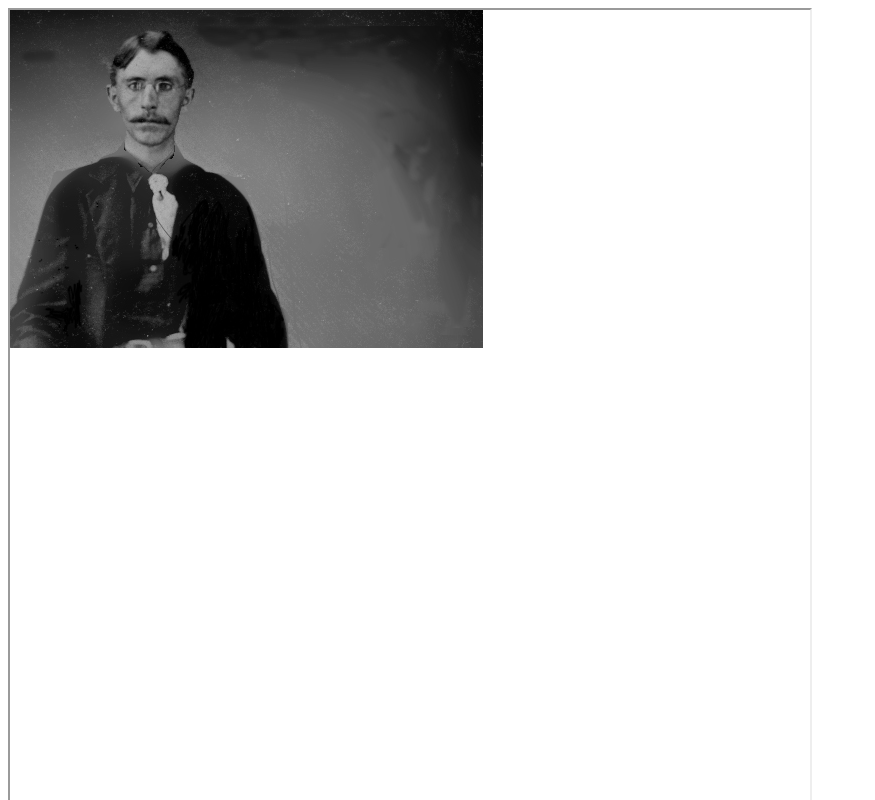
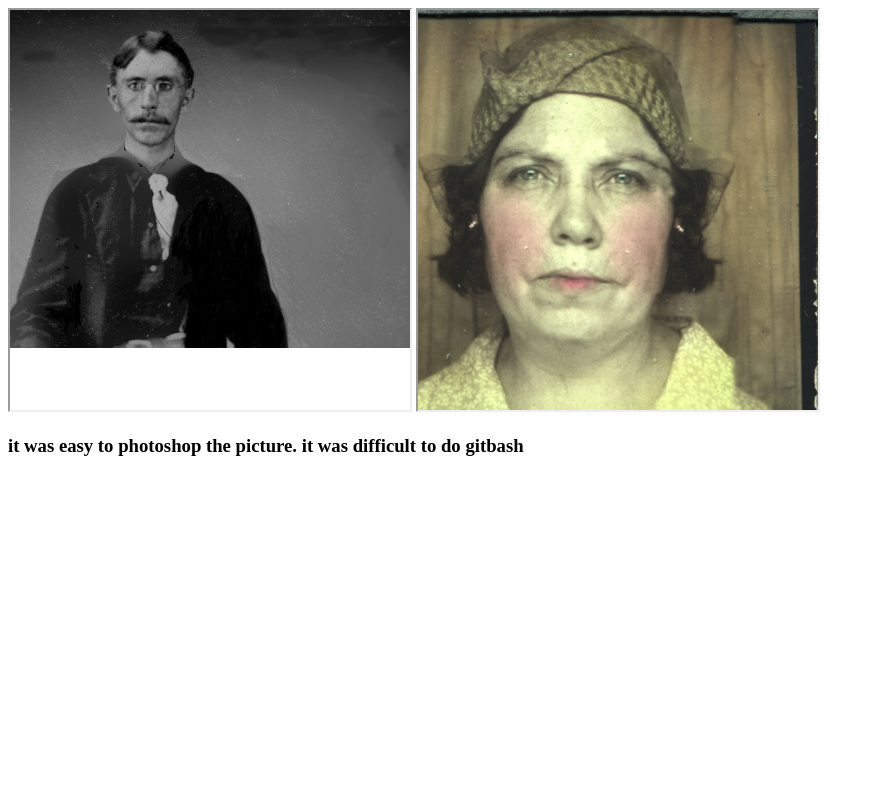
Before and after one commit to yulaw1125/repair, a plain HTML site: page index.html in a window 1280 px wide. Shown: the top 800 px of the page, without its empty margins (0-875 px from the left). Drawn offline with Linux system fonts and the light colour scheme.

Commit message:
upload again

```diff
--- a/index.html
+++ b/index.html
@@ -4,8 +4,8 @@
 <title>Jake and Maggie - suki</title>
 </head>
 <body>
-<iframe src="Jake.jpg" width="800" height="800"></iframe>
-<iframe src="maggie.jpg" width="800" height="800"></iframe>
+<iframe src="Jake.jpg" width="400" height="400"></iframe>
+<iframe src="Maggie.jpg" width="400" height="400"></iframe>
 <p><h3>
 it was easy to photoshop the picture. it was difficult to do gitbash
 
```
